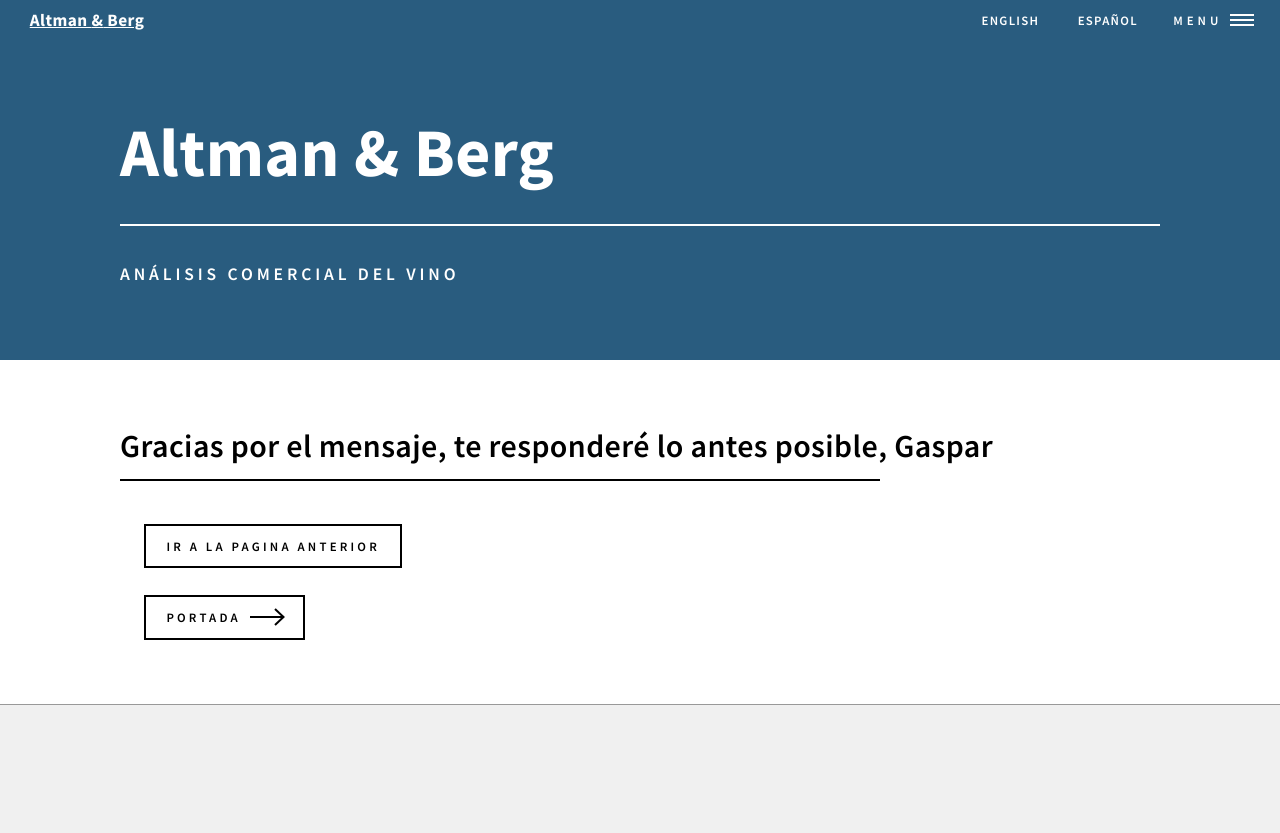
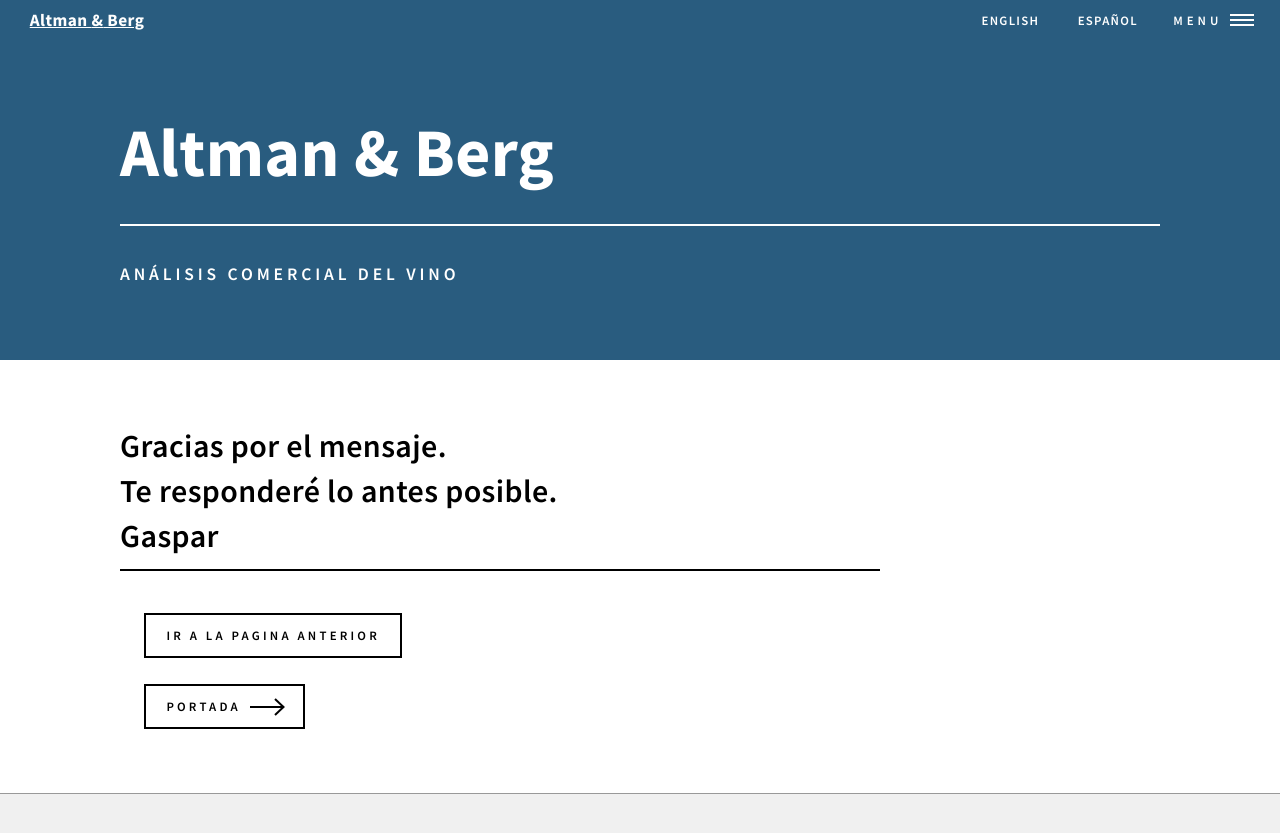
Before and after one commit to gasparlg/altmanbergtest5es, a Jekyll site: the page built from mensaje.html, in a window 1280 px wide. Shown: the top 833 px of the page. Built offline with Jekyll 4.4.1, drawn with Linux system fonts in a browser that asks for light colours.

Commit message:
changed thanks page for mensaje page

```diff
--- a/_layouts/post.html
+++ b/_layouts/post.html
@@ -137,7 +137,7 @@ var disqus_config = function () {
                                 <ul class="actions">
                                     <li><input type="submit" value="Send Message" /></li>
                                 </ul>
-                                <input type="hidden" name="_next" value="{{site.baseurl}}thanks.html" />
+                                <input type="hidden" name="_next" value="{{site.baseurl}}mensaje" />
                             </form>
                         </section>
                     </div>
--- a/index.html
+++ b/index.html
@@ -155,7 +155,7 @@ layout:  default
                             <ul class="actions">
                                 <li><input type="submit" value="Send Message" /></li>
                             </ul>
-                            <input type="hidden" name="_next" value="{{site.baseurl}}thanks.html" />
+                            <input type="hidden" name="_next" value="{{site.baseurl}}mensaje" />
                         </form>
                     </section>
                 </div>
--- a/thanks.html
+++ b/mensaje.html
@@ -46,7 +46,7 @@ layout:  default
                     <div class="inner">
                         <header class="major">
 
-                            <h2>Gracias por el mensaje, te responderé lo antes posible, Gaspar</h2>
+                            <h2>Gracias por el mensaje.<br> Te responderé lo antes posible.<br> Gaspar</h2>
 
 
                         </header>
--- a/tags/index.html
+++ b/tags/index.html
@@ -107,7 +107,7 @@ title: Post Archives
                             <ul class="actions">
                                 <li><input type="submit" value="Send Message" /></li>
                             </ul>
-                            <input type="hidden" name="_next" value="{{site.baseurl}}thanks.html" />
+                            <input type="hidden" name="_next" value="{{site.baseurl}}mensaje" />
                         </form>
                     </section>
                 </div>
```
Also changed, not shown: columnistas.html (added, +169 -0 lines).
